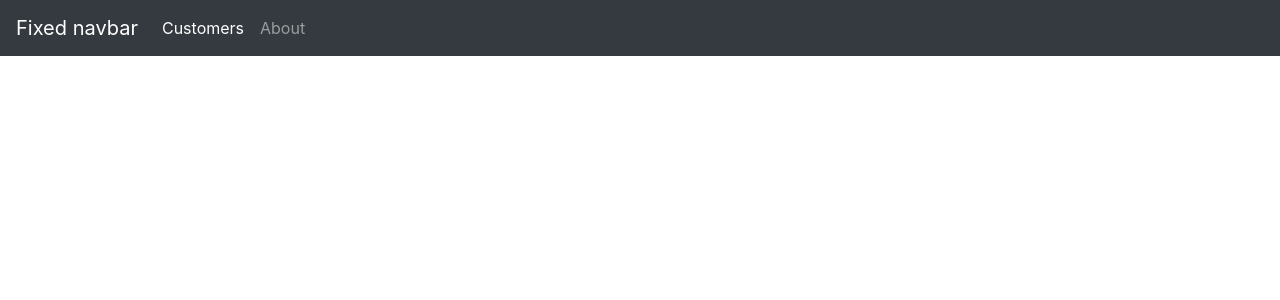
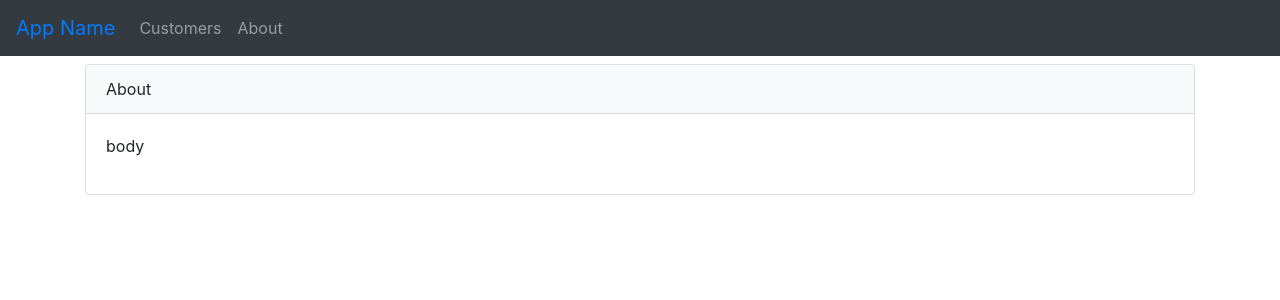
Before and after one commit to AzafoCossa/HTML-CSS-JavaScript, a Vue app in the folder customerapp/: page /#/About in a window 1280 px wide. Shown: the top 300 px of the page. Built offline with nearby package versions, Linux system fonts and the light colour scheme; what vue-resource would draw is missing.

Commit message:
Created method to fetch all customers data to our view

```diff
--- a/customerapp/index.html
+++ b/customerapp/index.html
@@ -4,6 +4,7 @@
 <head>
   <meta charset="utf-8">
   <meta name="viewport" content="width=device-width,initial-scale=1.0">
+  <link rel="stylesheet" href="https://use.fontawesome.com/releases/v5.8.2/css/all.css">
   <title>Manage Customers | Cutomer support application</title>
   <link rel="stylesheet" href="https://stackpath.bootstrapcdn.com/bootstrap/4.3.1/css/bootstrap.min.css">
 </head>
--- a/customerapp/src/App.vue
+++ b/customerapp/src/App.vue
@@ -1,8 +1,10 @@
 <template>
   <div id="app">
     <!-- Fixed navbar -->
-    <nav class="navbar navbar-expand-md navbar-dark fixed-top bg-dark">
-      <a class="navbar-brand" href="/">Fixed navbar</a>
+    <nav class="navbar navbar-expand-md navbar-dark bg-dark">
+      <router-link to="/">
+        <a class="navbar-brand">App Name</a>
+      </router-link>
       <button
         class="navbar-toggler"
         type="button"
@@ -16,14 +18,15 @@
       </button>
       <div class="collapse navbar-collapse" id="navbarCollapse">
         <ul class="navbar-nav mr-auto">
-          <li class="nav-item active">
-            <a class="nav-link" href="/">
-              Customers
-              <span class="sr-only">(current)</span>
-            </a>
+          <li class="nav-item">
+            <router-link to="/">
+              <a class="nav-link">Customers</a>
+            </router-link>
           </li>
           <li class="nav-item">
-            <a class="nav-link" href="/about">About</a>
+            <router-link to="/about">
+              <a class="nav-link">About</a>
+            </router-link>
           </li>
         </ul>
       </div>
--- a/customerapp/src/components/About.vue
+++ b/customerapp/src/components/About.vue
@@ -1,5 +1,12 @@
 <template>
-  <div class="about">About</div>
+  <div class="about container">
+    <div class="card mt-2">
+      <div class="card-header bg-light">About</div>
+      <div class="card-body">
+        <p>body</p>
+      </div>
+    </div>
+  </div>
 </template>
 
 <script>
--- a/customerapp/src/components/Customers.vue
+++ b/customerapp/src/components/Customers.vue
@@ -1,10 +1,55 @@
 <template>
-  <div class="Customers">Customers</div>
+  <div class="customers container">
+    <div class="card mt-2">
+      <div class="card-header bg-light">
+        <i class="fas fa-edit"></i> Manage Customers
+      </div>
+      <div class="card-body">
+        <table class="table table-striped">
+          <thead>
+            <tr>
+              <th>Name</th>
+              <th>Surname</th>
+              <th>Email</th>
+              <th></th>
+            </tr>
+          </thead>
+          <tbody>
+            <tr v-for="customer in customers" v-bind:key="customer.id">
+              <td>{{customer.name}}</td>
+              <td>{{customer.surname}}</td>
+              <td>{{customer.email}}</td>
+              <td></td>
+            </tr>
+          </tbody>
+        </table>
+      </div>
+    </div>
+  </div>
 </template>
 
 <script>
 export default {
-  name: "customers"
+  name: "customers",
+  data() {
+    return {
+      customers: []
+    };
+  },
+  methods: {
+    fetchCustomers() {
+      this.$http
+        .get(
+          "http://localhost/HTML-CSS-JavaScript/CustomerApp/public/index.php/api/customers"
+        )
+        .then(function(response) {
+          this.customers = JSON.parse(JSON.stringify(response.body));
+        });
+    }
+  },
+  created: function() {
+    this.fetchCustomers();
+  }
 };
 </script>
 
```
